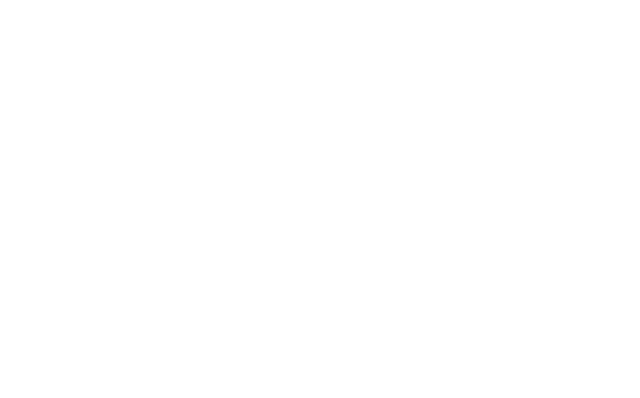
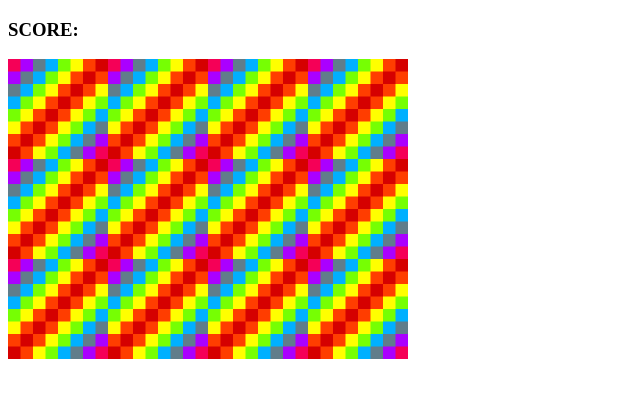
Before and after one commit to Telemocus/memory-game, a plain HTML site: page index.html in a window 1280 px wide. Shown: the whole page, without its empty margins (0-640 px from the left). Drawn offline with Linux system fonts and the light colour scheme.

Commit message:
added the grid onto my game using js - created the the createGameBoard()

```diff
--- a/app.js
+++ b/app.js
@@ -1,6 +1,54 @@
 const cards = [
     { name: 'Fries',
-      img: "",
-
+      img:"assets/fries.png" ,
+    },
+     { name: 'Blank',
+      img:"assets/blank.png" ,
+    },
+     { name: 'Cheeseburger',
+      img:"assets/cheeseburger.png" ,
+    },
+     { name: 'Hotdog',
+      img:"assets/hotdog.png" ,
+    },
+    { name: 'Milkshake',
+      img:"assets/milkshake.png" ,
+    },
+     { name: 'Pizza',
+      img:"assets/pizza.png" ,
+    },
+      { name: 'Fries',
+      img:"assets/fries.png" ,
+    },
+     { name: 'Blank',
+      img:"assets/blank.png" ,
+    },
+     { name: 'Cheeseburger',
+      img:"assets/cheeseburger.png" ,
+    },
+     { name: 'Hotdog',
+      img:"assets/hotdog.png" ,
+    },
+    { name: 'Milkshake',
+      img:"assets/milkshake.png" ,
+    },
+     { name: 'Pizza',
+      img:"assets/pizza.png" ,
     }
 ]
+
+cards.sort(()=> 0.5 - Math.random());
+
+
+const gridDisplay = document.querySelector("#grid");
+
+function createBoard() {
+     for (let i = 0; i < cards.length; i++) {
+          const card = document.createElement('img');
+          card.setAttribute('src','assets/blank.png');
+          card.setAttribute('data-id',i);
+          gridDisplay.appendChild(card)
+     }
+}
+
+createBoard();
--- a/index.html
+++ b/index.html
@@ -8,7 +8,7 @@
 </head>
 <body>
 
-     <h3><span id="result"></span></h3>
+     <h3>SCORE: <span id="result"></span></h3>
 
      <div id="grid"></div>
 
--- a/style.css
+++ b/style.css
@@ -0,0 +1,6 @@
+#grid{
+     width: 400px;
+     height: 300px;
+     display: flex;
+     flex-wrap: wrap;
+}
```
